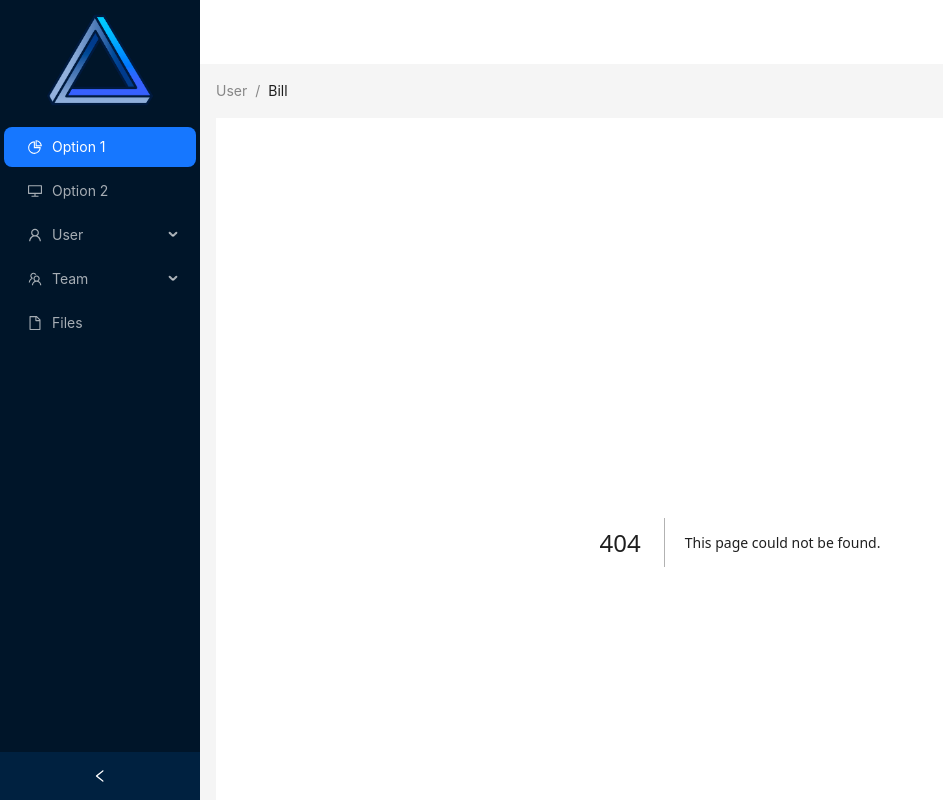
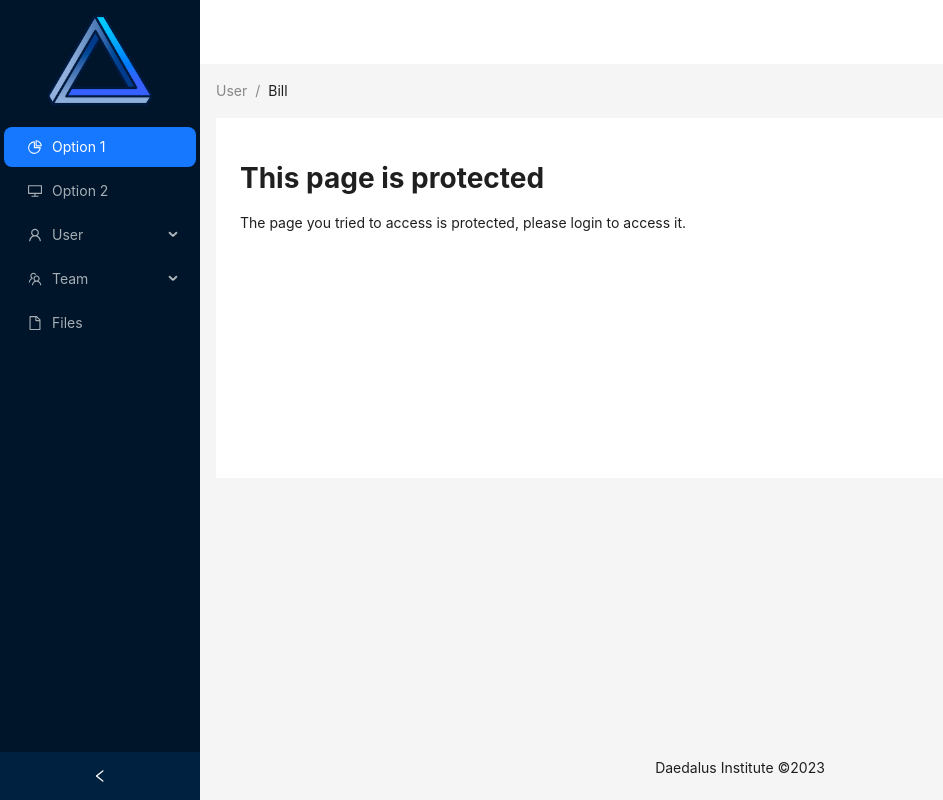
Before and after one commit to lafayettegabe/vercel-daedalus-platform, a Next.js app: page /login in a window 1280 px wide. Before the commit this address had no page. Shown: the top 800 px of the page, without its empty margins (0-943 px from the left). Built offline with nearby package versions, Linux system fonts and the light colour scheme.

Commit message:
feature(platform): login page/layout

```diff
--- a/src/app/layout.tsx
+++ b/src/app/layout.tsx
@@ -1,14 +1,24 @@
 import type { PropsWithChildren } from 'react'
 import { RootStyleRegistry } from '../modules/shared/components/root-style-registry'
 import { RootStyle } from '../modules/shared/components/root-style'
+import { LoginStyle } from '../modules/shared/components/login-style'
+
+// metadata
+export const metadata = {
+  title: 'D | Platform',
+  description: 'Daedalus',
+  keywords: 'Daedalus',
+}
 
 export default function RootLayout({ children }: PropsWithChildren) {
+  const isLogged = true || false;
+
   return (
     <html lang="es">
       <head />
       <body style={{ margin: 0 }}>
         <RootStyleRegistry>
-          <RootStyle>{children}</RootStyle>
+          {isLogged ? <RootStyle>{children}</RootStyle> : <LoginStyle>{children}</LoginStyle>}
         </RootStyleRegistry>
       </body>
     </html>
--- /dev/null
+++ b/src/app/login/layout.tsx
@@ -0,0 +1,16 @@
+import type { PropsWithChildren } from 'react'
+import { RootStyleRegistry } from '../../modules/shared/components/root-style-registry'
+
+export const metadata = {
+  title: 'D | Login',
+  description: 'Daedalus',
+  keywords: 'Daedalus',
+}
+
+export default function RootLayout({ children }: PropsWithChildren) {
+  return (
+    <RootStyleRegistry>
+      {children}
+    </RootStyleRegistry>
+  )
+};
--- /dev/null
+++ b/src/app/login/page.tsx
@@ -0,0 +1,20 @@
+
+export const metadata = {
+  title: 'D | Login',
+  description: 'Daedalus',
+  keywords: 'Daedalus',
+}
+
+function Login() {
+
+
+    return (
+    <div className="flex flex-col items-center justify-center h-screen">
+        <h1 className="text-4xl font-bold">This page is protected</h1>
+        <p className="text-gray-500 mt-4">
+          The page you tried to access is protected, please login to access it.
+        </p>
+    </div>
+  )}
+
+  export default Login;
--- /dev/null
+++ b/src/modules/shared/components/login-style/index.tsx
@@ -0,0 +1,11 @@
+import { PropsWithChildren } from "react"
+
+
+
+export const LoginStyle = ({ children }: PropsWithChildren) => {
+    return (
+        <div className='flex flex-col items-center justify-center w-screen h-screen bg-gray-100' style={{ textAlign: 'center' }}>
+            {children}
+        </div>
+    )
+}
--- a/src/modules/shared/components/root-style/index.tsx
+++ b/src/modules/shared/components/root-style/index.tsx
@@ -11,6 +11,7 @@ import type { MenuProps } from 'antd';
 import { Breadcrumb, Layout, Menu, theme } from 'antd';
 import Image from 'next/image';
 import logo from 'src/Images/logo.png'
+import Link from 'next/link';
 
 const { Header, Content, Footer, Sider } = Layout;
 
@@ -51,6 +52,7 @@ export const RootStyle = ({ children }: PropsWithChildren) => {
   return (
     <Layout style={{ minHeight: '100vh' }} hasSider>
       <Sider collapsible collapsed={collapsed} onCollapse={(value) => setCollapsed(value)}>
+        <Link href="/">
           <div style={{ textAlign: 'center' }}>
             {!collapsed ? (
               <Image src={logo} alt="Company Logo" width={120} height={120}
@@ -62,6 +64,7 @@ export const RootStyle = ({ children }: PropsWithChildren) => {
                 style={{ visibility: !collapsed ? 'hidden' : 'visible' }} />
             )}
           </div>
+        </Link>
         <div className="demo-logo-vertical" />
         <Menu theme="dark" defaultSelectedKeys={['1']} mode="inline" items={items} />
       </Sider>
```
Lines whose indentation alone changed are shown as unchanged.
